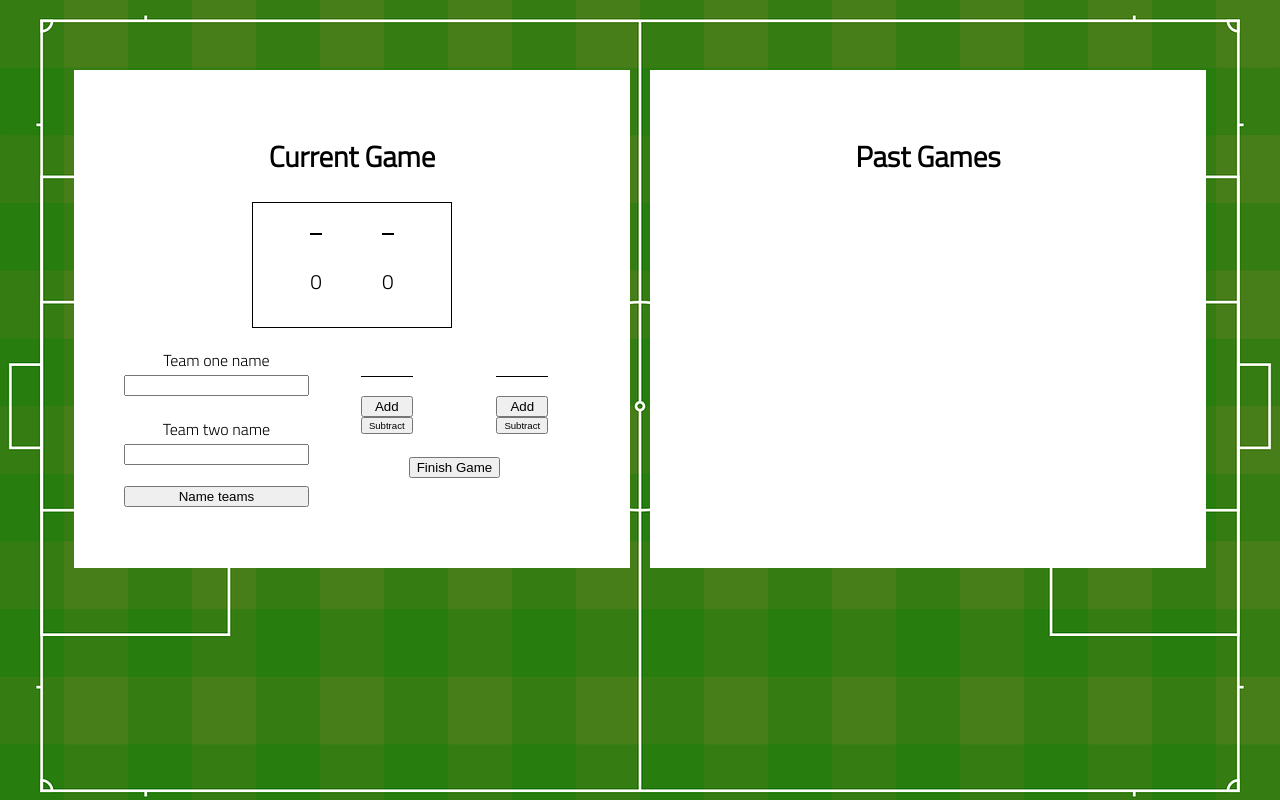
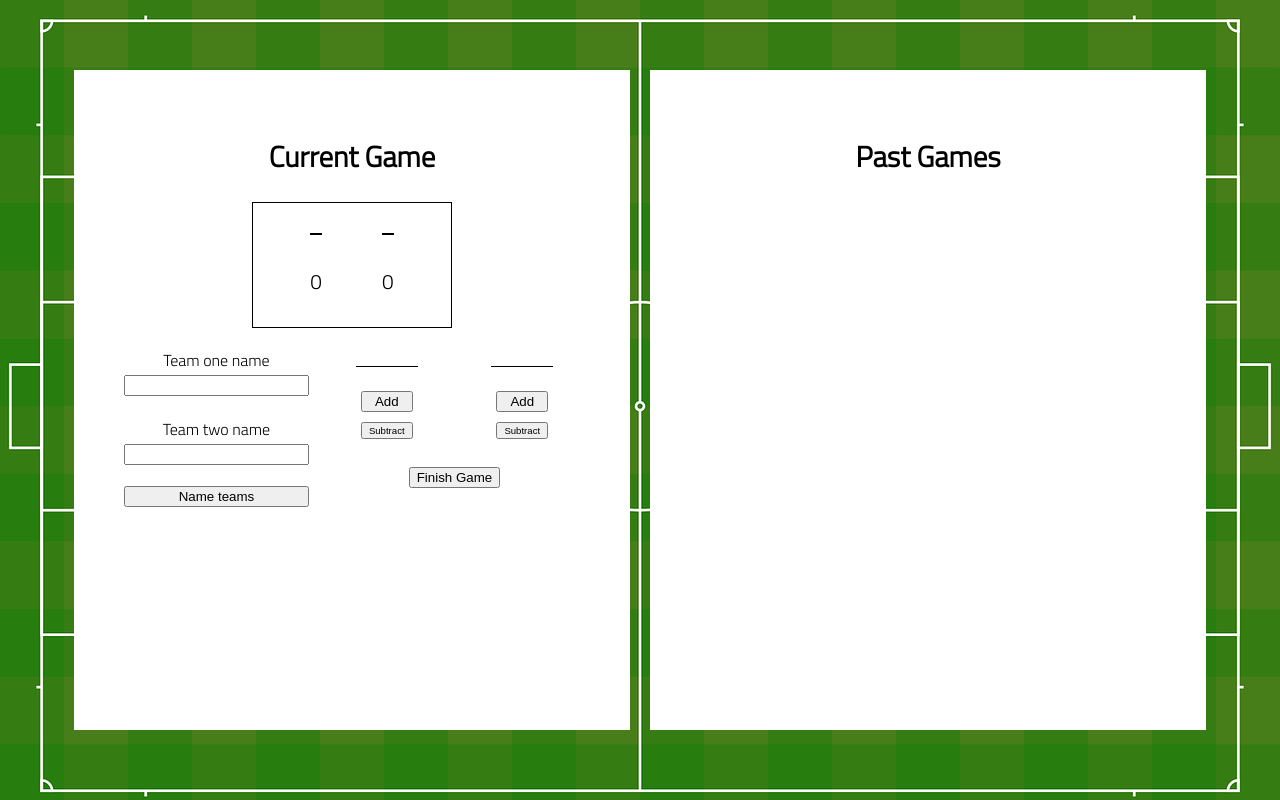
Before and after one commit to alchemycodelab/js-soccer-scorekeeper, a plain HTML site: page index.html in a window 1280 px wide. Drawn offline with Linux system fonts and the light colour scheme.

Commit message:
add margin

```diff
--- a/styles/style.css
+++ b/styles/style.css
@@ -29,6 +29,7 @@ main {
     justify-content: center;
     align-items: center;
     margin-bottom: calc(var(--footer-height));
+    height: 100%;
 }
 
 section {
@@ -172,11 +173,19 @@ p {
     text-align: center;
     display: grid;
     grid-template-columns: 1fr 1fr;
+    height: 100%;
 }
 
+.top-buttons button {
+    margin: 5px;
+}
 
 .left, .right {
     background-color: white;
     margin: 10px;
     padding: 40px;
 }
+
+.right {
+    overflow: scroll;
+}
```
